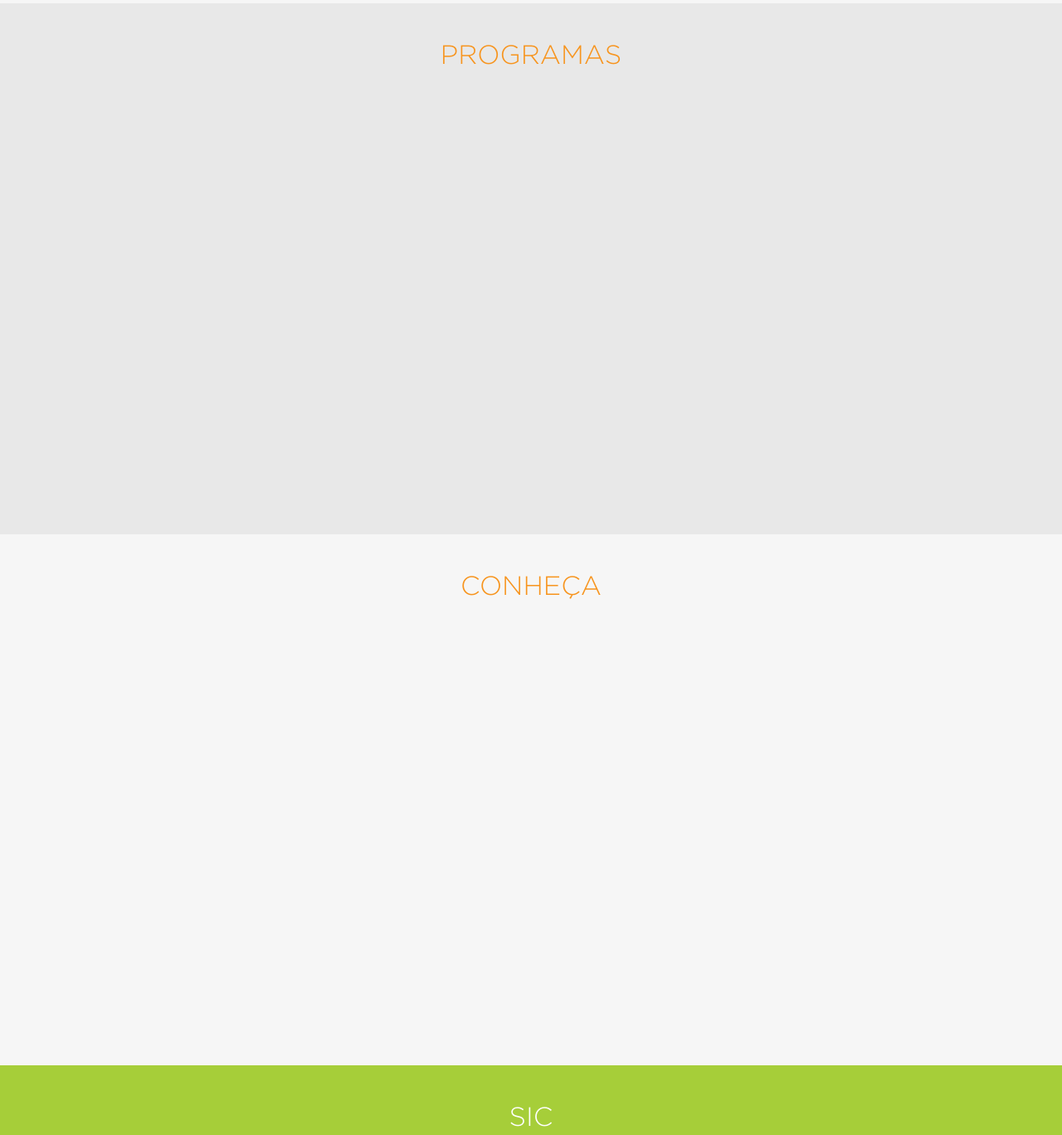
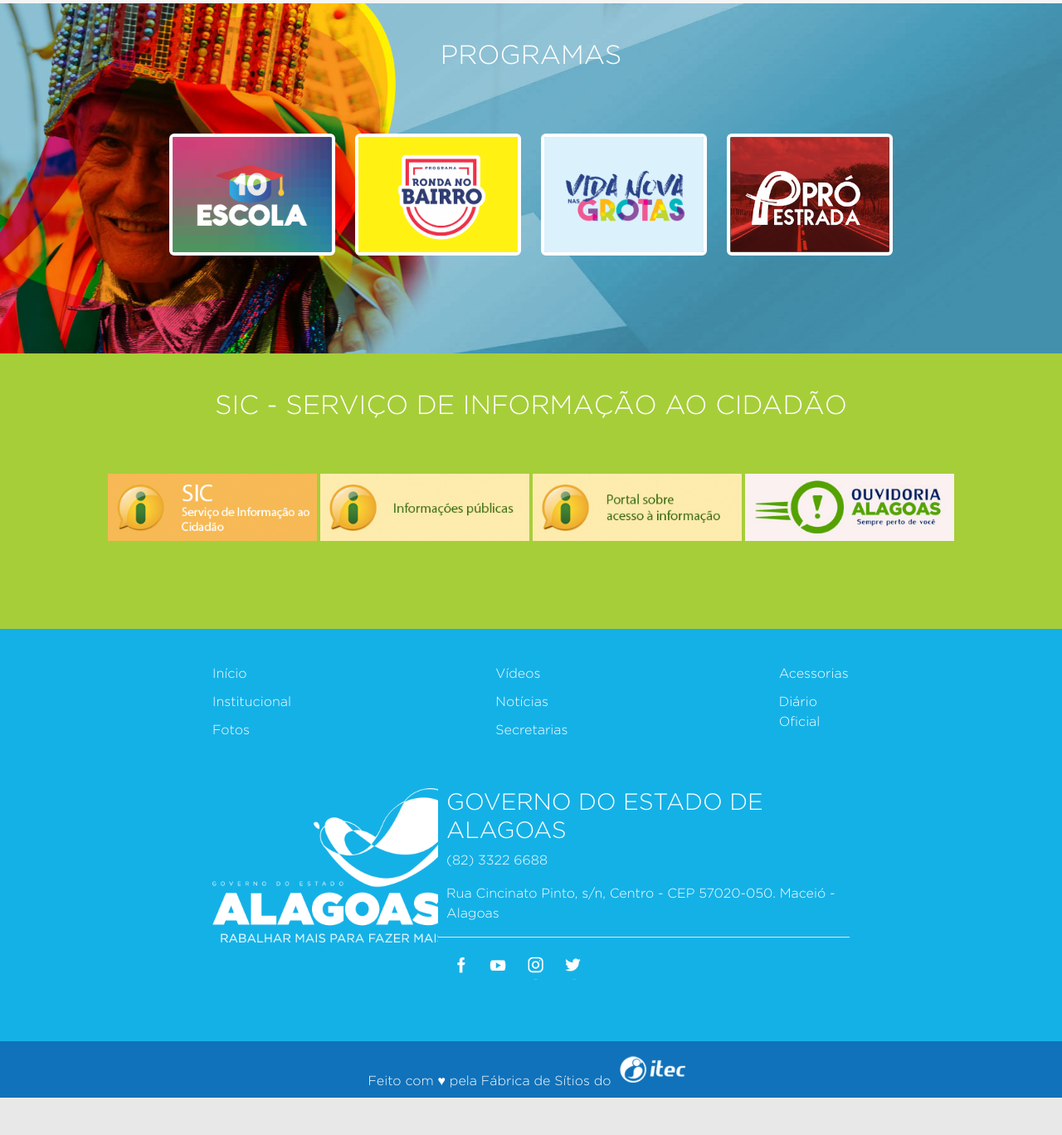
Before and after one commit to felipemrvieira/governo-de-alagoas-2019, a website: page app/index.html in a window 1280 px wide. Shown: the part 3223-4591 px from the top of the page at 83% size. After the commit the page ends 4546 px from the top, so only its background shows below. Drawn offline with nearby package versions, Linux system fonts and the light colour scheme; files that its build step writes are made by us from their sources.

Commit message:
Cria secoes programas sic e footer

```diff
--- a/app/index.html
+++ b/app/index.html
@@ -286,27 +286,96 @@
 
       <section id="programas" class=" padding-lateral padding-vertical">
         <h2 class="titulo-componente">Programas</h2>
+        <div class="programas-container">
+          <div class="programa">
+            <img src="images/programa1.png" alt="">
+          </div>
+          <div class="programa">
+            <img src="images/programa2.png" alt="">
+          </div>
+          <div class="programa">
+            <img src="images/programa3.png" alt="">
+          </div>
+          <div class="programa">
+            <img src="images/programa4.png" alt="">
+          </div>
+        </div>
       </section>
 
-      <section id="conheca" class=" padding-lateral padding-vertical">
+      <!-- <section id="conheca" class=" padding-lateral padding-vertical">
         <h2 class="titulo-componente">Conheça</h2>
+      </section> -->
+
+      <section id="sic" class=" padding-lateral padding-vertical">
+        <h2 class="titulo-componente">SIC - Serviço de informação ao cidadão</h2>
+        <div class="sic-container">
+            <div class="sic">
+              <img src="images/sic1.jpg" alt="">
+            </div>
+            <div class="sic">
+              <img src="images/sic2.jpg" alt="">
+            </div>
+            <div class="sic">
+              <img src="images/sic3.jpg" alt="">
+            </div>
+            <div class="sic">
+              <img src="images/sic4.jpg" alt="">
+            </div>
+          </div>
       </section>
 
-      <section id="sic" class=" padding-lateral padding-vertical">
-        <h2 class="titulo-componente">SIC</h2>
-      </section>
-
-      <section id="social" class=" padding-lateral padding-vertical">
+      <!-- <section id="social" class=" padding-lateral padding-vertical">
         <h2 class="titulo-componente">Social</h2>
-      </section>
+      </section> -->
     </main>
 
 
 
 
-    <footer class="footer padding-lateral padding-vertical">
-      <p>Feito com ♥ pela Fábrica de Sítios do ITEC</p>
+    <footer id="footer" class="padding-lateral padding-vertical">
+      <nav>
+        <ul>
+          <li>Início</li>
+          <li>Institucional</li>
+          <li>Fotos</li>
+          <li>Vídeos</li>
+          <li>Notícias</li>
+          <li>Secretarias</li>
+          <li>Acessorias</li>
+          <li>Diário Oficial</li>
+        </ul>
+      </nav>
+      <div class="footer-inferior">
+          <div class="logo">
+            <img src="images/logo-estado.png" alt="">
+          </div>
+          <div class="info">
+            <h3 class="orgao">
+              Governo do estado de Alagoas
+            </h3>
+            <p class="telefone">(82) 3322 6688</p>
+            <p class="endereco">Rua Cincinato Pinto, s/n, Centro - CEP 57020-050. Maceió - Alagoas</p>
+            <hr/>
+
+            <div id="footer-nav-social">
+              <div class="nav-social-icon" id="nav-facebook"></div>
+              <div class="nav-social-icon" id="nav-youtube"></div>
+              <div class="nav-social-icon" id="nav-instagram"></div>
+              <div class="nav-social-icon" id="nav-twitter"></div>
+            </div>
+
+          </div>
+      </div>
+
+
     </footer>
+
+    <div id="assinatura">
+      <div>Feito com ♥ pela Fábrica de Sítios do  <div id="assinatura-logo"></div></div>
+
+    </div>
+
+
     <!-- Google Analytics: change UA-XXXXX-X to be your site's ID. -->
     <script>
       (function(b,o,i,l,e,r){b.GoogleAnalyticsObject=l;b[l]||(b[l]=
--- a/app/styles/_footer.scss
+++ b/app/styles/_footer.scss
@@ -1,17 +1,116 @@
 
 @media only screen and (min-width: 1000px) {
     #footer{
-        background-color: $laranja;
-        height: 80vh;
-        .titulo-componente{
-            @include titulo(32px, white);
+        background-color: $azul-claro;
+        color: white;
+        font-family: "gotham-light";
+        // height: 80vh;
+        nav{
 
+            ul{
+                list-style-type: none;
+                column-count: 3;
+                column-gap: 33.33%;
+                padding: 0 128px;
+
+                li{
+
+                   padding-bottom: 10px;
+
+                }
+            }
+        }
+        .footer-inferior{
+            padding: 32px 128px;
+            width: 100%;
+            overflow: hidden;
+            display: flex;
+            flex-direction: row;
+            justify-content: space-between;
+            .logo{
+
+                overflow: hidden;
+                img{
+                    width: 300px;
+                }
+            }
+            .info{
+                overflow: hidden;
+                .orgao{
+                    margin-left: 10px;
+                    text-transform: uppercase;
+                }
+                .telefone{
+                    margin-left: 10px;
+                }
+                .endereco{
+                    margin-left: 10px;
+                }
+                hr{
+                    background-color: white;
+                }
+
+                #footer-nav-social{
+                    .nav-social-icon{
+                        width: 35px;
+                        height: 35px;
+                        margin-left: 10px;
+                        border-radius: 50%;
+                        float: left;
+                        cursor: pointer;
+                        background: #F8F7F7 url(../images/sprites.png) no-repeat;
+                        background-size : 600%;
+
+                        transition-duration: 0.2s;
+                        background-color: transparent;
+                        &:hover{
+                            background-color: $azul-escuro;
+
+                        }
+
+                    }
+                    #nav-eouv{
+                        background-position: 85% 15%;
+                    }
+                    #nav-info{
+                        background-position: 96% 15%;
+                    }
+                    #nav-twitter{
+                        background-position: 50.9% 1.8%;
+                    }
+                    #nav-instagram{
+                        background-position: 5.9% 1.1%;
+                    }
+                    #nav-youtube{
+                        background-position: 28.5% 15.1%
+                    }
+                    #nav-facebook{
+                        background-position: 50.5% 16.1%;
+                    }
+
+                }
+            }
         }
 
     }
 
 }
 
+#assinatura{
+    padding: 8px;
+    color: white;
+    text-align: center;
+    font-family: "gotham-light";
+    background-color: $azul-escuro;
+    #assinatura-logo{
+        background: url(../images/sprites-logos.png) no-repeat;
+        background-position: 24% 2%;
+        width: 95px;
+        display: inline-block;
+        height: 45px;
+    }
+}
+
 @media only screen and (max-width: 999px) {
 
 
--- a/app/styles/_programas.scss
+++ b/app/styles/_programas.scss
@@ -2,9 +2,28 @@
 @media only screen and (min-width: 1000px) {
     #programas{
         // background-color: #f6f6f6;
-        height: 80vh;
+        // height: 80vh;
+        background-image: url("../images/bg-guerreiros.jpg");
+        background-size: cover;
         .titulo-componente{
-            @include titulo(32px, $laranja);
+            @include titulo(32px, white);
+        }
+        .programas-container{
+            display: flex;
+            flex-direction: row;
+            justify-content: center;
+            margin: 64px 0;
+            .programa{
+                width: 200px;
+                margin: 12px;
+                img{
+                    width: 100%;
+                    overflow: hidden;
+                    border-radius: 6px;
+                    border: 4px solid white;
+
+                }
+            }
         }
 
     }
--- a/app/styles/_sic.scss
+++ b/app/styles/_sic.scss
@@ -2,9 +2,25 @@
 @media only screen and (min-width: 1000px) {
     #sic{
         background-color: $verde-claro;
-        height: 80vh;
+        // height: 80vh;
         .titulo-componente{
             @include titulo(32px, white);
+        }
+
+        .sic-container{
+            display: flex;
+            flex-direction: row;
+            justify-content: center;
+            margin: 64px 0;
+            .sic{
+                width: 300px;
+                margin: 0 2px;
+                img{
+                    width: 100%;
+                    overflow: hidden;
+
+                }
+            }
         }
 
     }
--- a/app/styles/main.scss
+++ b/app/styles/main.scss
@@ -55,7 +55,6 @@
     padding-bottom: 42px;
   }
 
-
 }
 
 body{
```
Also changed, not shown: app/images/logo-estado.png (added), app/images/programa1.png (added), app/images/programa2.png (added), app/images/programa3.png (added), app/images/programa4.png (added), app/images/sic1.jpg (added), app/images/sic2.jpg (added), app/images/sic3.jpg (added), app/images/sic4.jpg (added), app/images/sprites-logos.png (added).
